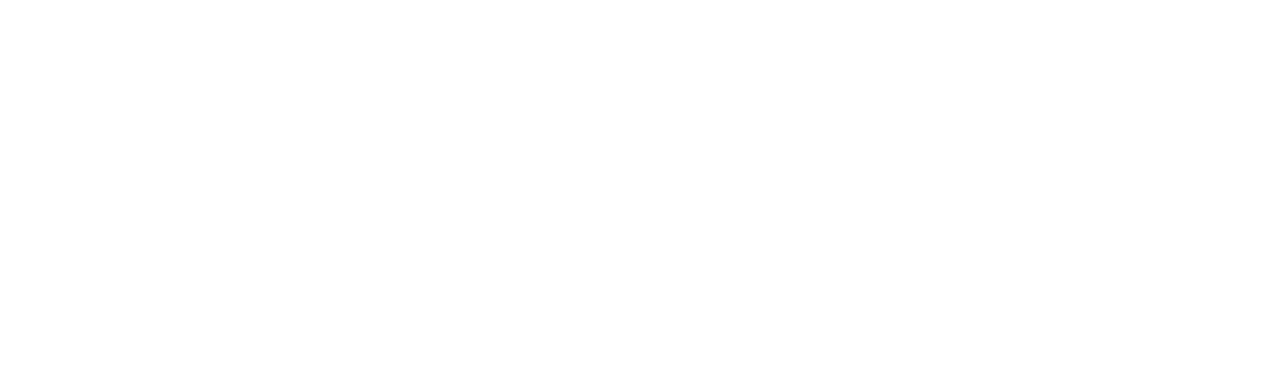
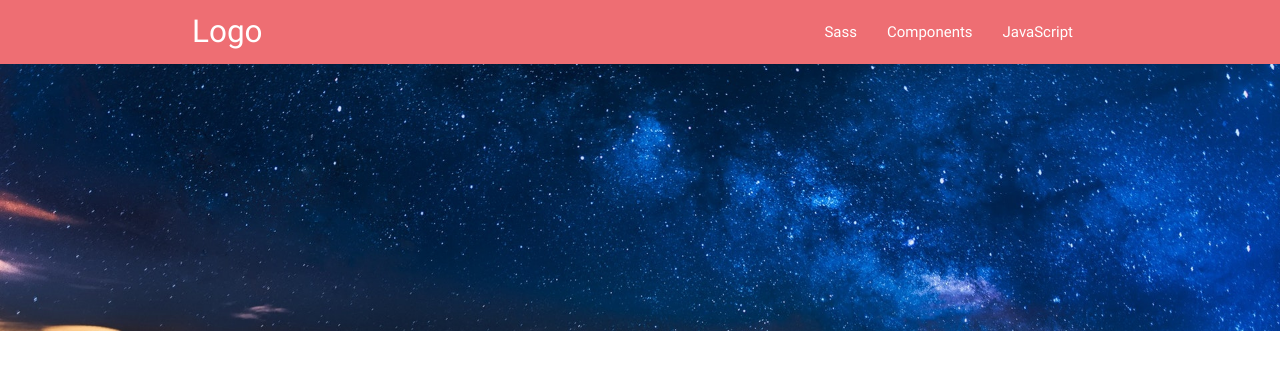
Before and after one commit to Owen-Broderick/Assignment-2-Webpage, a plain HTML site: page index.html in a window 1280 px wide. Drawn offline with nearby package versions, Linux system fonts and the light colour scheme.

Commit message:
2nd commit

```diff
--- a/index.html
+++ b/index.html
@@ -5,7 +5,8 @@
       <link href="https://fonts.googleapis.com/icon?family=Material+Icons" rel="stylesheet">
       <!--Import materialize.css-->
       <link type="text/css" rel="stylesheet" href="css/materialize.min.css"  media="screen,projection"/>
-
+      <!--my stylesheet-->
+      <link href="css/myStyleSheet.css" type="text/css" rel="stylesheet"/>
       <!--Let browser know website is optimized for mobile-->
       <meta name="viewport" content="width=device-width, initial-scale=1.0"/>
     </head>
@@ -14,5 +15,17 @@
       <!--Import jQuery before materialize.js-->
       <script type="text/javascript" src="https://code.jquery.com/jquery-3.2.1.min.js"></script>
       <script type="text/javascript" src="js/materialize.min.js"></script>
+        <nav>
+            <div class="nav-wrapper container">
+                <a href="#" class="brand-logo">Logo</a>
+                <ul id="nav-mobile" class="right hide-on-med-and-down">
+                    <li><a href="sass.html">Sass</a></li>
+                    <li><a href="badges.html">Components</a></li>
+                    <li><a href="collapsible.html">JavaScript</a></li>
+                </ul>
+            </div>
+        </nav>
+
+        <img class="responsive-img" src="assets/headerimg.jpeg" max-width="100%" height="auto"/>
     </body>
   </html>
```
Also changed, not shown: assets/headerimg.jpeg (added).
